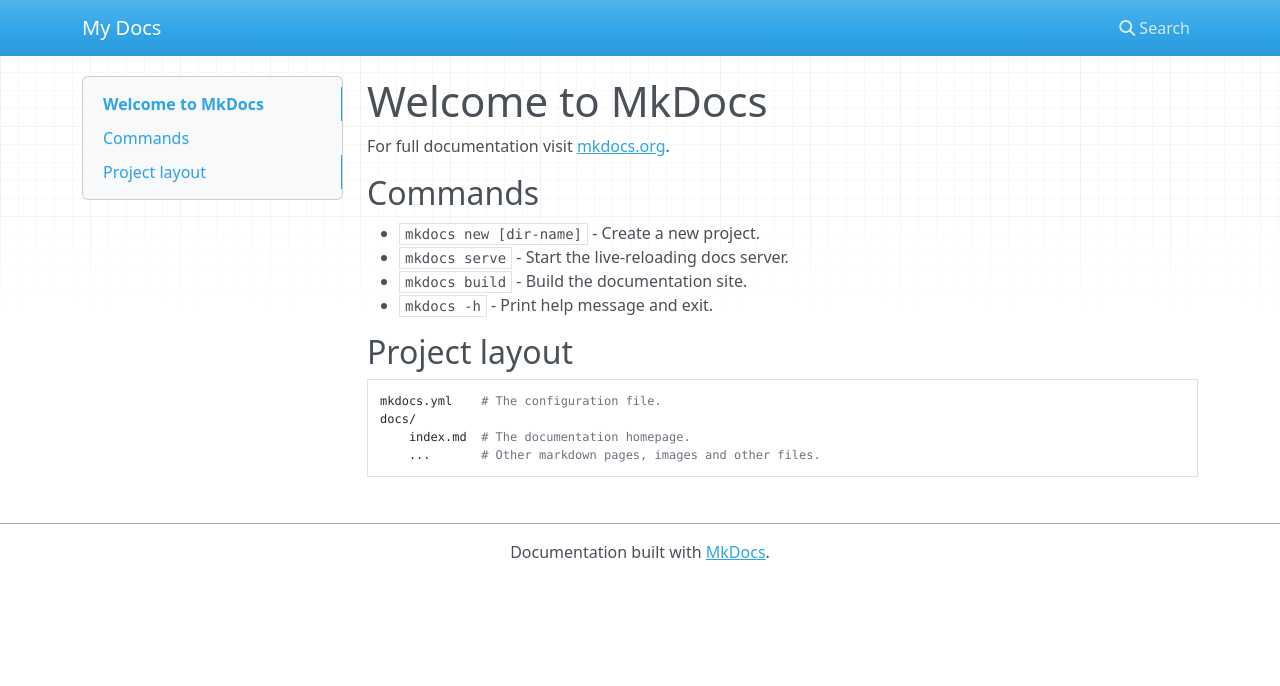
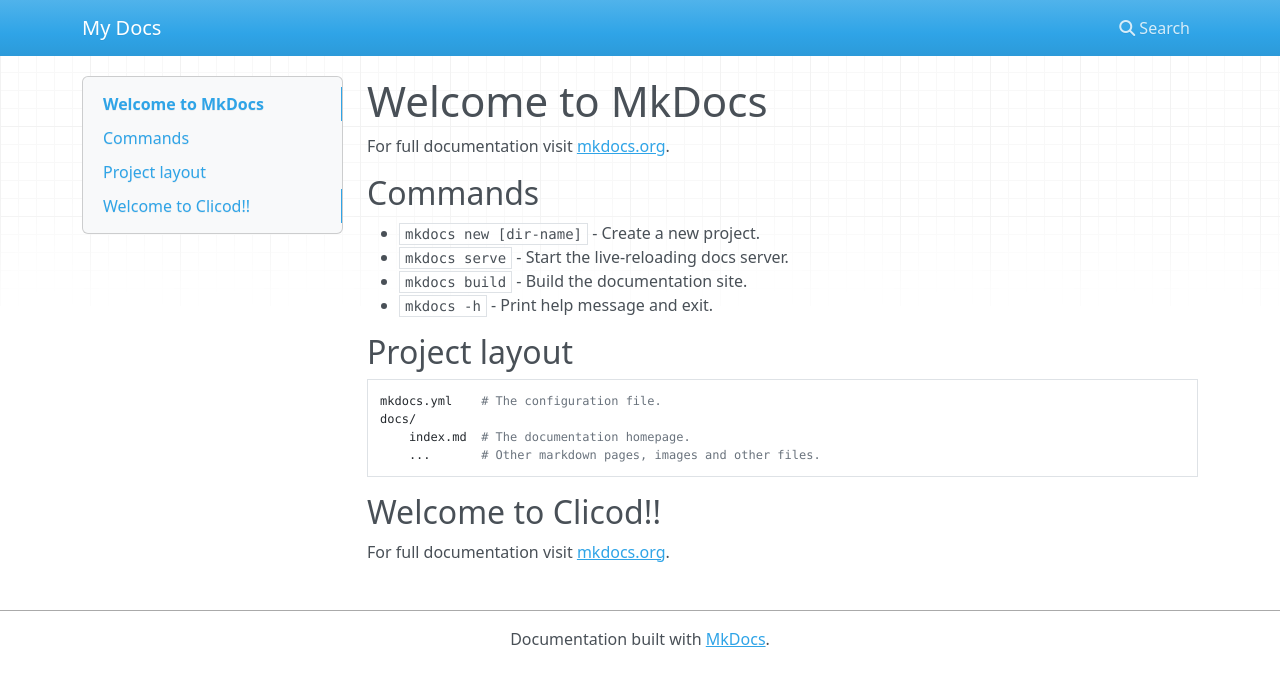
Before and after one commit to cribitstudio2357/test, an MkDocs documentation site: the page built from docs/index.md, in a window 1280 px wide. Shown: the top 686 px of the page. Built offline with MkDocs 1.6.1, drawn with Linux system fonts in a browser that asks for light colours; nearby versions of some CDN libraries.

Commit message:
Update index.md

```diff
--- a/docs/index.md
+++ b/docs/index.md
@@ -15,3 +15,8 @@
     docs/
         index.md  # The documentation homepage.
         ...       # Other markdown pages, images and other files.
+
+
+## Welcome to Clicod!!
+
+For full documentation visit [mkdocs.org](https://www.mkdocs.org).
```
